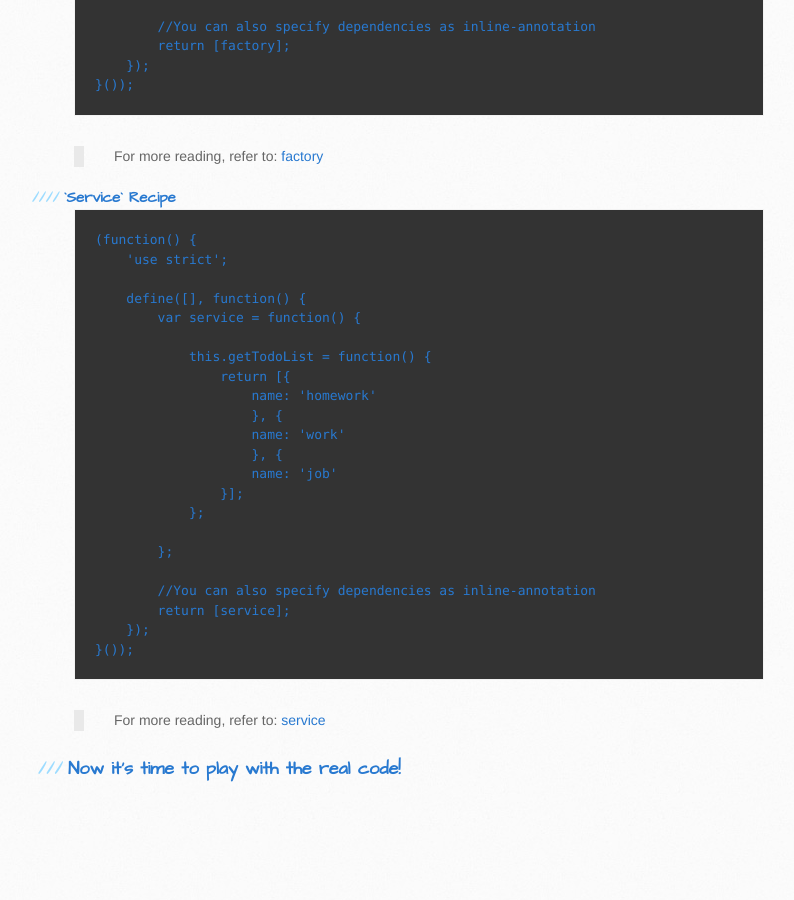
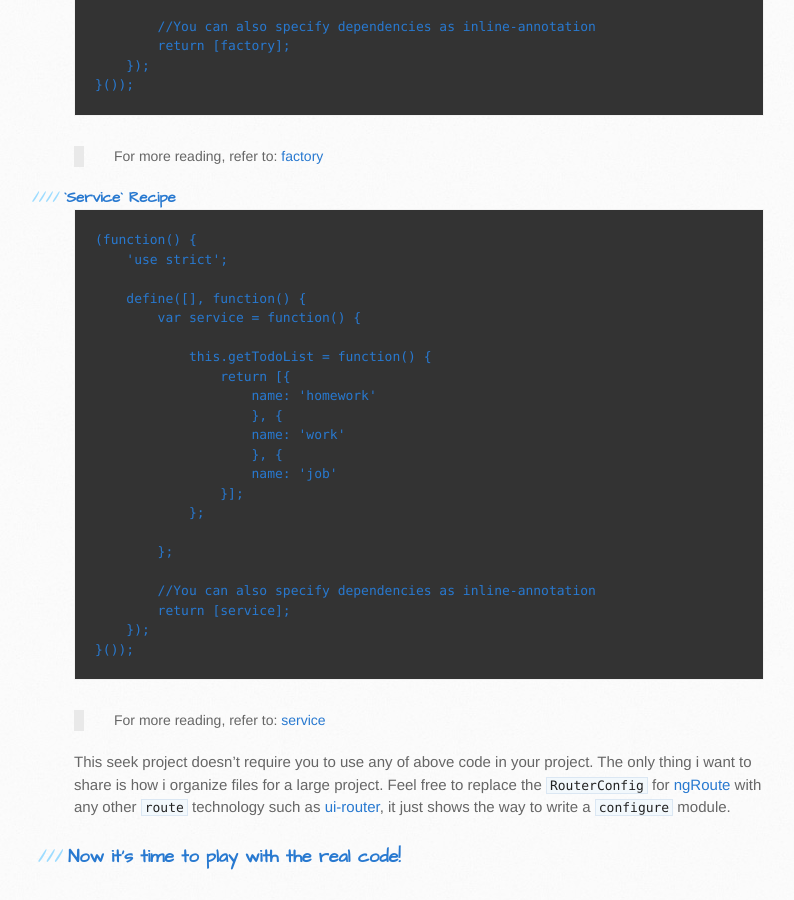
Before and after one commit to leftstick/angularjs-amd-skeleton, a Jekyll site: the page built from index.md, in a window 1280 px wide and 900 px high, scrolled down 9134 px. Shown: the whole window, without its empty margins (96-890 px from the left). Built offline with Jekyll 4.4.1, drawn with Linux system fonts in a browser that asks for light colours; Markdown is read by kramdown in place of the engine named in the settings; before the commit the page ends 9947 px from its top, so only the background shows below that.

Commit message:
documentation finished

```diff
--- a/index.md
+++ b/index.md
@@ -445,6 +445,8 @@ A feature is a [angularjs][angularjs-url] module, it has only one mission which
 
 > For more reading, refer to: [service][service-url]
 
+This seek project doesn't require you to use any of above code in your project. The only thing i want to share is how i organize files for a large project. Feel free to replace the `RouterConfig` for [ngRoute][ngRoute-url] with any other `route` technology such as [ui-router][uiRouter-url], it just shows the way to write a `configure` module.
+
 
 
 ### [Now it's time to play with the real code!]({{ site.git_repository }}) ###
```
Also changed, not shown: other parts of index.md (+1 -0 lines).
